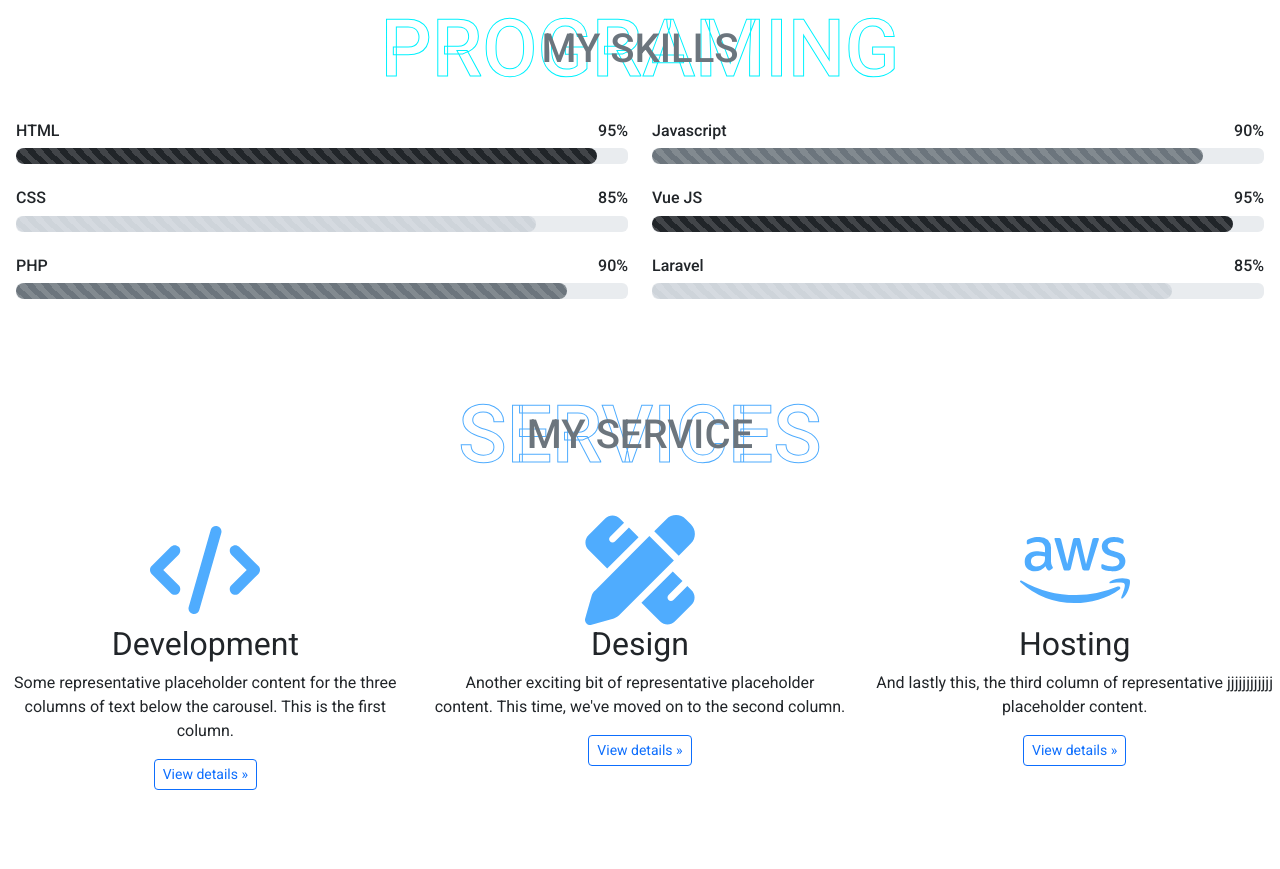
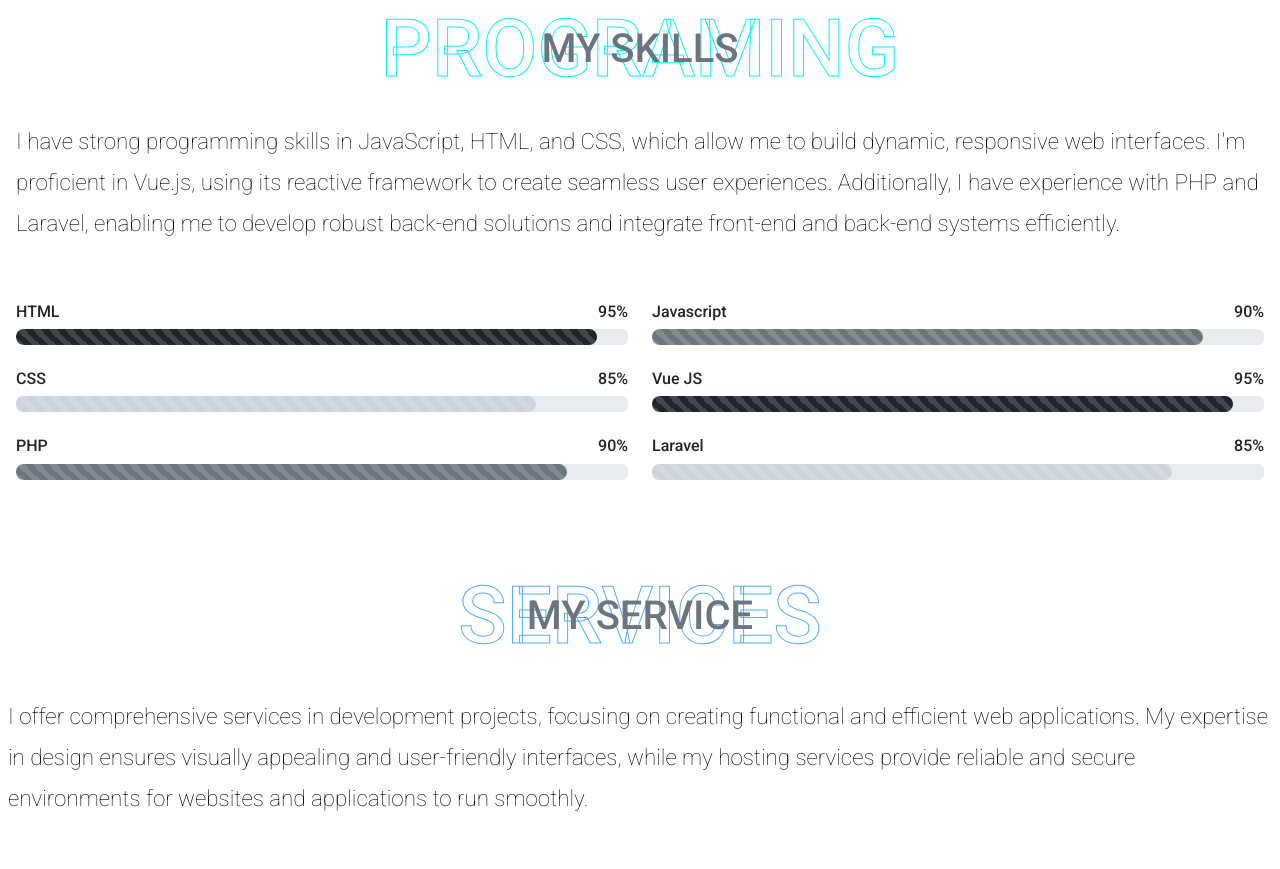
Before and after one commit to chongeangyou/chongeang-portfolio, a Vue app: page / in a window 1280 px wide. Shown: the part 2180-3049 px from the top of the page. Built offline with nearby package versions, Linux system fonts and the light colour scheme; no server answers; what vue-typed-js would draw is missing.

Commit message:
change and style, new api link

```diff
--- a/src/components/MyBlog.vue
+++ b/src/components/MyBlog.vue
@@ -20,6 +20,16 @@
           </div>
         </div>
         <div class="blog_item px-3">
+          <div class="intro-service px-2">
+            <p class="lead">
+              On my portfolio blog, I regularly post content about web
+              development, sharing insights and tips on JavaScript, Vue.js,
+              Laravel, and other technologies I work with. I also cover topics
+              related to design principles, project development, and the
+              importance of secure and reliable hosting. My blog aims to provide
+              valuable resources for developers and clients alike.
+            </p>
+          </div>
           <div class="row">
             <!-- <BlogCard
               v-for="(item, index) in articles" :key="index"
@@ -28,8 +38,8 @@
             >
             </BlogCard> -->
             <BlogCard
-            :title="articles.reference"
-            :description="articles.text"
+              :title="articles.reference"
+              :description="articles.text"
             />
           </div>
         </div>
@@ -60,17 +70,17 @@ export default {
             "This is a wider card with supporting text below as a natural lead-in to additional content. This content is a little bit longer.",
         },
       ],
-      articles: []
+      articles: [],
     };
   },
   async created() {
     try {
       // const url = "/v1/courses"
       // const response = await axios.get(url)
-      const response = await axios.get(courseAPI())
-      const article = response.data
+      const response = await axios.get(courseAPI());
+      const article = response.data;
       this.articles = article;
-      console.log(this.articles)
+      console.log(this.articles);
     } catch (error) {
       console.log(error);
     }
--- a/src/components/MyService.vue
+++ b/src/components/MyService.vue
@@ -13,6 +13,9 @@
         </div>
       </div>
       <div class="services-feature py-3">
+        <div class="intro-service px-2">
+            <p class="lead"> I offer comprehensive services in development projects, focusing on creating functional and efficient web applications. My expertise in design ensures visually appealing and user-friendly interfaces, while my hosting services provide reliable and secure environments for websites and applications to run smoothly.</p>
+        </div>
         <div class="row text-center">
           <div class="col-lg-4">
             <svg xmlns="http://www.w3.org/2000/svg" width="110" height="110" viewBox="0 0 640 512">
@@ -70,4 +73,11 @@ export default {
 svg path {
   fill: #4FACFE;
 }
+p.lead{
+    font-weight: 150;
+    font-size: 1.4rem;
+    line-height: 1.833;
+    margin-bottom: 3.6rem;
+    color: #000000;
+}
 </style>
--- a/src/components/PersonalSkill.vue
+++ b/src/components/PersonalSkill.vue
@@ -14,6 +14,9 @@
           </div>
         </div>
         <div class="skill-item mx-3">
+          <div class="intro-skill">
+            <p class="lead"> I have strong programming skills in JavaScript, HTML, and CSS, which allow me to build dynamic, responsive web interfaces. I'm proficient in Vue.js, using its reactive framework to create seamless user experiences. Additionally, I have experience with PHP and Laravel, enabling me to develop robust back-end solutions and integrate front-end and back-end systems efficiently.</p>
+          </div>
           <div class="row align-items-center">
             <div class="col-md-6">
               <div class="skill mb-4">
@@ -92,6 +95,12 @@ export default {
 }
 </script>
 
-<style>
-
+<style scoped>
+p.lead{
+    font-weight: 150;
+    font-size: 1.4rem;
+    line-height: 1.833;
+    margin-bottom: 3.6rem;
+    color: #000000;
+}
 </style>
--- a/src/components/TestApi.vue
+++ b/src/components/TestApi.vue
@@ -21,14 +21,15 @@
           </div>
           <div class="blog_item px-3">
             <div class="row">
-              <!-- <BlogCard
-                v-for="item in articles" :key="item.id"
-                :title="item.reference"
-                :description="item.text"
+              <BlogCard
+                v-for="(item,index) in articles" :key="index"
+                :title="item.title"
+                :description="item.author"
+                :url="item.title"
               >
-              </BlogCard> -->
-              <BlogCard :title="articles.reference" :description="articles.text"/>
-              <p> {{ articles.text }}</p>
+              </BlogCard>
+              <!-- <BlogCard :title="articles.reference" :description="articles.text"/>
+              <p> {{ articles.text }}</p> -->
             </div>
           </div>
         </div>
@@ -64,7 +65,7 @@
     async created() {
       try {
         // const url = "/v1/courses"
-        const response = await axios.get('/jn 3:16')
+        const response = await axios.get('https://poetrydb.org/title,random/Sonnet;3')
        // const response = await axios.get(courseAPI())
         const article = response.data
         this.articles = article;
--- a/src/components/sub_components/BlogCard.vue
+++ b/src/components/sub_components/BlogCard.vue
@@ -13,7 +13,7 @@
         </p>
       </div>
       <div class="card-footer">
-        <a class="btn btn-sm btn-outline-info" href="#">Read More</a>
+        <router-link class="btn btn-sm btn-outline-info" :to="`/test/${url}`">Read More</router-link>
         <small class="text-muted ms-2">Last updated 3 mins ago</small>
       </div>
     </div>
@@ -22,7 +22,7 @@
 
 <script>
 export default {
-  props: ["title", "description"]
+  props: ["title", "description", "url"]
 }
 </script>
 
--- /dev/null
+++ b/src/pages/BlogDetial.vue
@@ -0,0 +1,28 @@
+<template>
+  <div v-for="(item, index) in dataDetail" :key="index" class="py-5 mt-5">
+    <h3>{{ item.title }}</h3>
+    <p> {{ item.author }}</p>
+  </div>
+</template>
+<script>
+import axios from "axios";
+export default {
+  data() {
+    return {
+      dataDetail:[],
+    };
+  },
+  async created() {
+    try {
+      const url =
+        "https://poetrydb.org/title/" + this.$route.params.id;
+      const response = await axios.get(url);
+      const data = response.data
+      this.dataDetail = data;
+      console.log(this.dataDetail);
+    } catch (error) {
+        console.log(error)
+    }
+  },
+}
+</script>
--- a/src/routes/index.js
+++ b/src/routes/index.js
@@ -9,6 +9,7 @@ import Service from '@/pages/Service.vue'
 import Blog from '@/pages/Blog.vue'
 import Contact from '@/pages/Contact.vue'
 import TestApi from '@/components/TestApi.vue'
+import BlogDetial from '@/pages/BlogDetial.vue'
 
 const routes = [
     {path: '/', component: Home},
@@ -16,6 +17,7 @@ const routes = [
     {path: '/skill', component: Skill },
     {path: '/service', component: Service},
     {path: '/blog', component: Blog},
+    {path: '/test/:id', component: BlogDetial},
     {path: '/contact', component: Contact},
     {path: '/test', component: TestApi}
 ]
```
Also changed, not shown: 1 other file (tests, documents, lock files or other folders).
